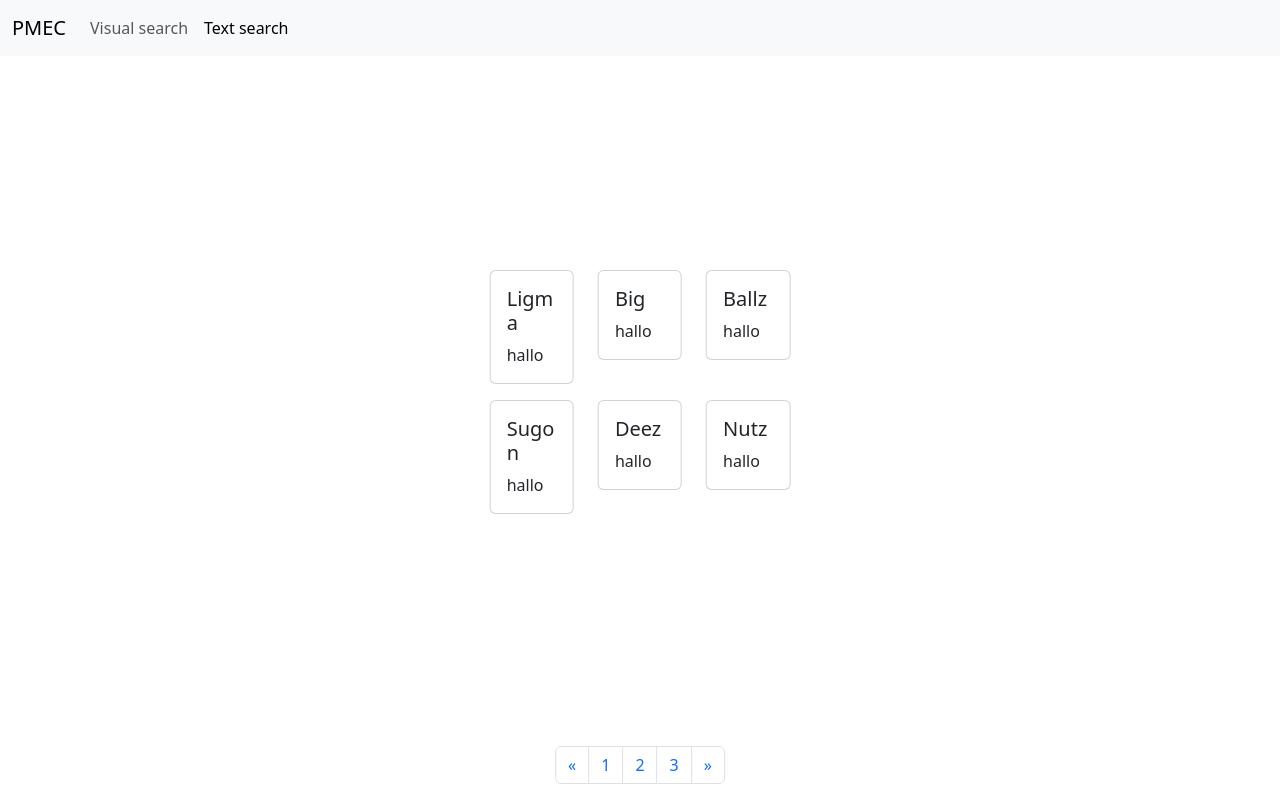
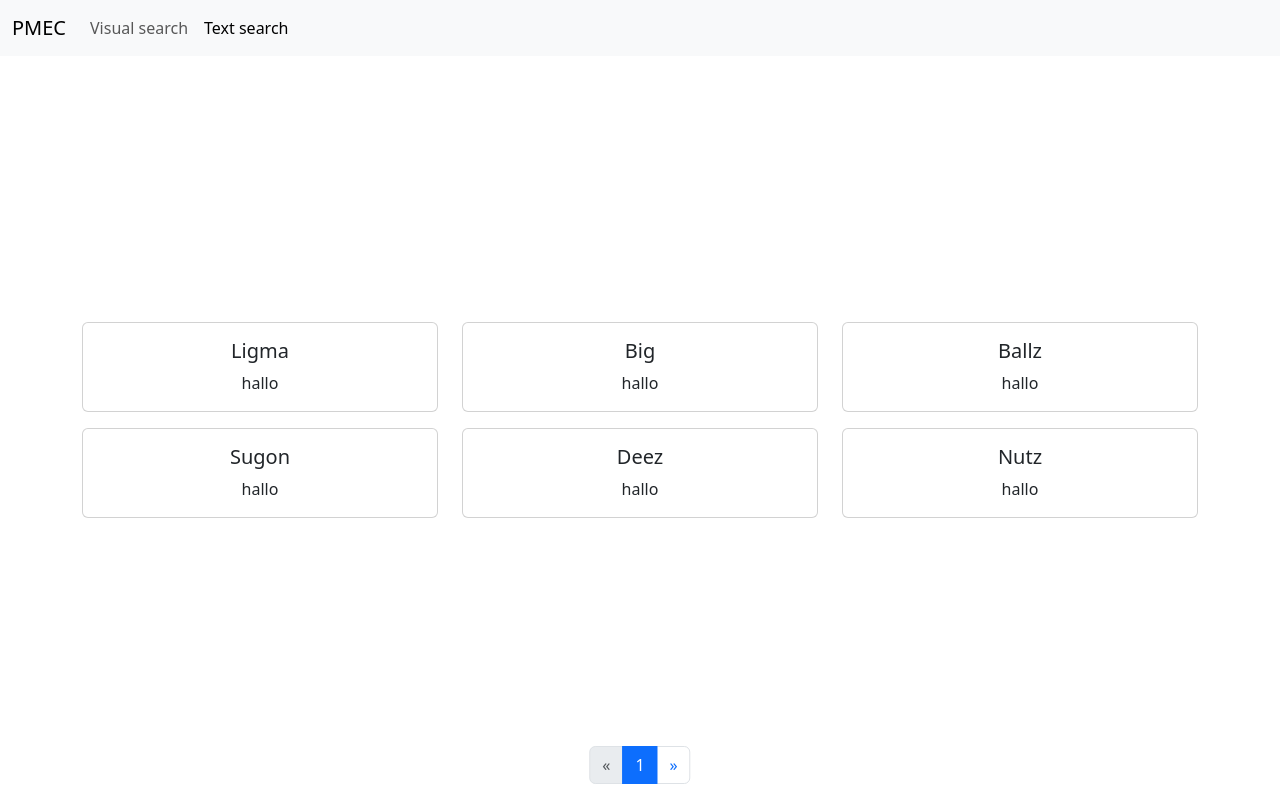
Before and after one commit to DisguisedPigeon/HackUDC2025, a FastAPI app: page /results in a window 1280 px wide. Run offline with FastAPI, Linux system fonts and the light colour scheme; parts of the project's set-up code (start-up, migrations or seed data) failed here and were passed over.

Commit message:
results resulteados

```diff
--- a/main.py
+++ b/main.py
@@ -61,11 +61,12 @@ async def visual_search_front(request: Request) -> Response:
 
 
 @app.route("/results")
-async def results_front(request: Request) -> Response:
+async def results_front(request: Request, page: int = 0) -> Response:
     return templates.TemplateResponse(
         request=request,
         name="results.html",
         context={
+            "page": page,
             "results_1": [
                 {"title": "Ligma", "description": "hallo"},
                 {"title": "Big", "description": "hallo"},
--- a/templates/results.html
+++ b/templates/results.html
@@ -14,8 +14,7 @@
 			<div class="collapse navbar-collapse" id="navbarNavDropdown">
 				<ul class="navbar-nav">
 					<li class="nav-item">
-						<a class="nav-link" aria-current="page" href="/">Visual
-							search</a>
+						<a class="nav-link" aria-current="page" href="/">Visual search</a>
 					</li>
 					<li class="nav-item">
 						<a class="nav-link active" href="/text">Text search</a>
@@ -24,12 +23,14 @@
 			</div>
 		</div>
 	</nav>
-	<div class="position-absolute top-50 start-50 translate-middle">
-		<div class="row">
+
+	<div class="d-flex justify-content-center align-items-center" style="height: calc(100vh - 56px);">
+		<div class="container text-center">
+			<div class="row justify-content-center">
 				{% for item in results_1 %}
-			<div class="col-md-4 col-sm-6 mb-3">
+				<div class="col-md-4 mb-3">
 					<div class="card">
-					<div class="card-body">
+						<div class="card-body text-center">
 							<h5 class="card-title">{{ item.title }}</h5>
 							<p class="card-text">{{ item.description }}</p>
 						</div>
@@ -37,31 +38,56 @@
 				</div>
 				{% endfor %}
 			</div>
-		<div class="row">
+			<div class="row justify-content-center">
 				{% for item in results_2 %}
 				<div class="col-md-4 col-sm-6 mb-3">
 					<div class="card">
-					<div class="card-body">
+						<div class="card-body text-center">
 							<h5 class="card-title">{{ item.title }}</h5>
 							<p class="card-text">{{ item.description }}</p>
 						</div>
 					</div>
 				</div>
 				{% endfor %}
-
 			</div>
 		</div>
-	<div class="position-absolute bottom-0 start-50 translate-middle-x">
+	</div>
+
+
+	<div class="d-flex justify-content-center position-absolute bottom-0 start-50 translate-middle-x">
 		<nav aria-label="Page navigation example">
 			<ul class="pagination">
 				<li class="page-item">
+					{% if page == 0 %}
+					<a class="page-link disabled" href="#" aria-label="Previous">
+						<span aria-hidden="true">&laquo;</span>
+					</a>
+					{% else %}
 					<a class="page-link" href="#" aria-label="Previous">
 						<span aria-hidden="true">&laquo;</span>
 					</a>
+					{% endif %}
 				</li>
-				<li class="page-item"><a class="page-link" href="#">1</a></li>
-				<li class="page-item"><a class="page-link" href="#">2</a></li>
-				<li class="page-item"><a class="page-link" href="#">3</a></li>
+
+				{% if page == 0 %}
+				<li class="page-item">
+					<a class="page-link active" href="#" aria-label="Next">
+						<span aria-hidden="true">1</span>
+					</a>
+				</li>
+				{% else %}
+				<li class="page-item">
+					<a class="page-link" href="#" aria-label="Next">
+						<span aria-hidden="true">1</span>
+					</a>
+				</li>
+				<li class="page-item">
+					<a class="page-link active" href="#" aria-label="Next">
+						<span aria-hidden="true">{{page + 1}}</span>
+					</a>
+				</li>
+				{% endif %}
+
 				<li class="page-item">
 					<a class="page-link" href="#" aria-label="Next">
 						<span aria-hidden="true">&raquo;</span>
```
Lines whose indentation alone changed are shown as unchanged.
